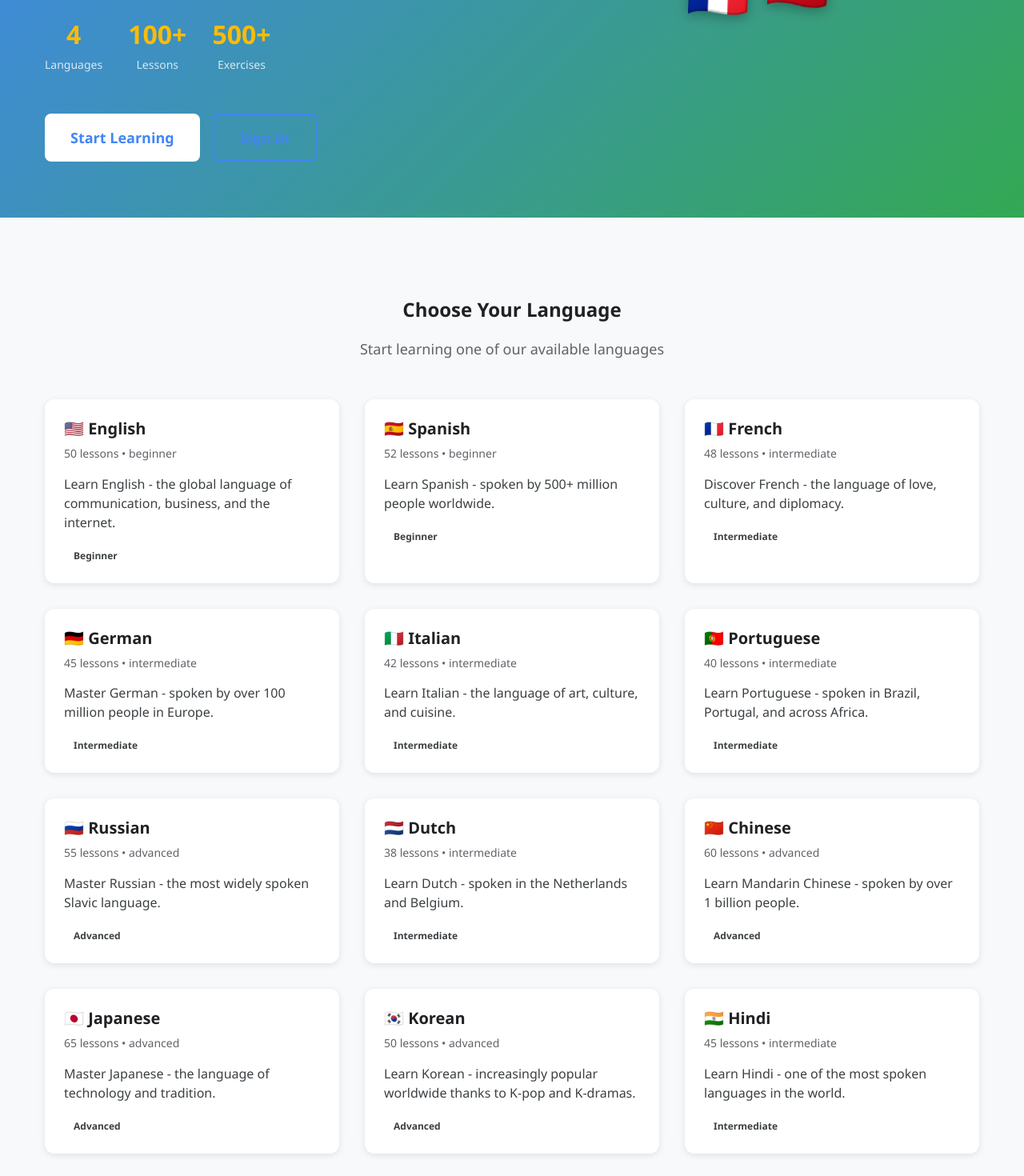
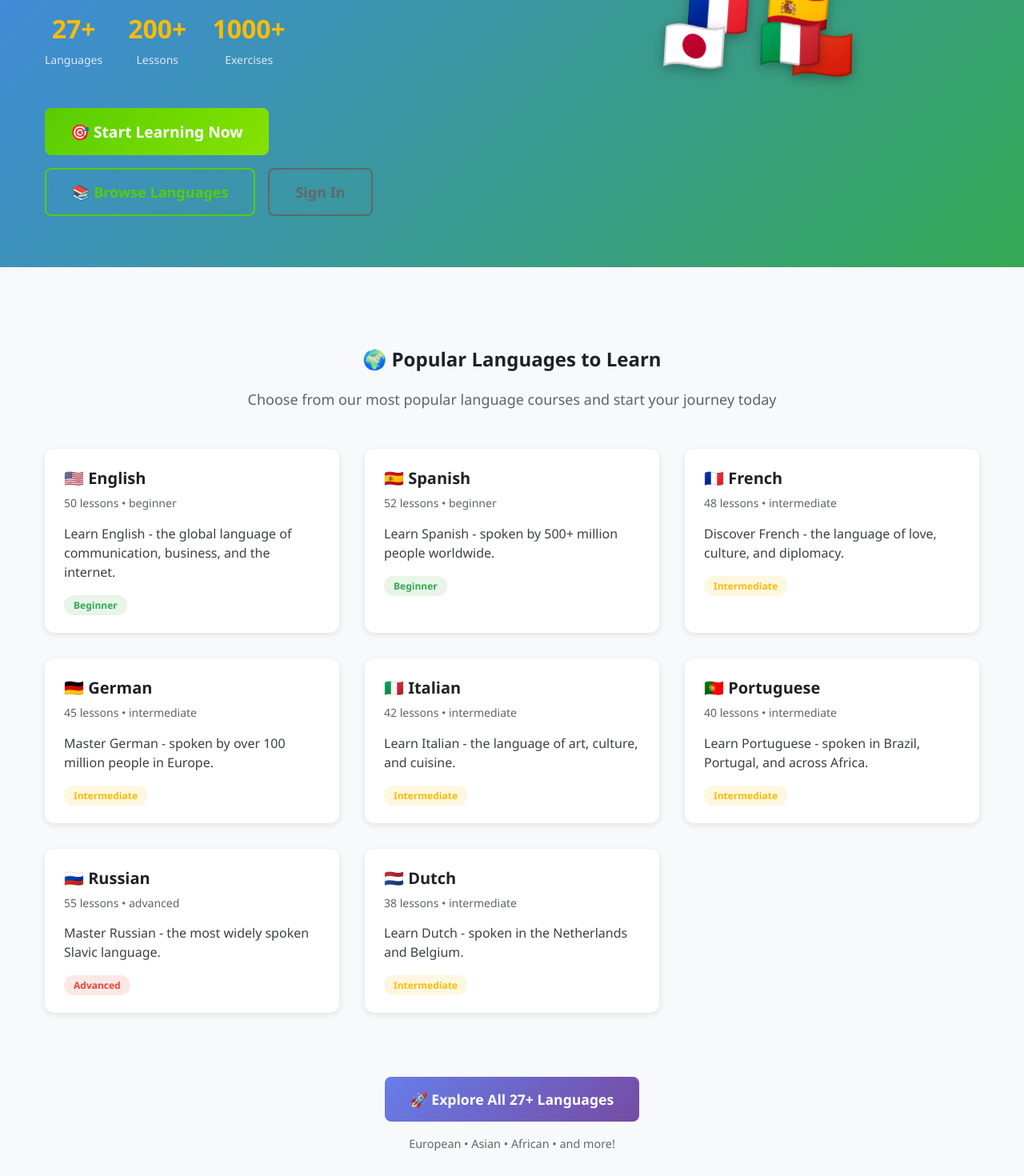
Before and after one commit to FireeF/seminarski-rad-web, a React (Create React App) app: page / in a window 1280 px wide. Shown: the part 420-1890 px from the top of the page at 80% size. Built offline with nearby package versions, Linux system fonts and the light colour scheme.

Commit message:
home page fix

```diff
--- a/src/pages/HomePage.css
+++ b/src/pages/HomePage.css
@@ -138,6 +138,30 @@
   bottom: 20%;
   right: 20%;
   animation-delay: 1.5s;
+}
+
+.floating-lang--5 {
+  top: 60%;
+  left: 10%;
+  animation-delay: 2s;
+}
+
+.floating-lang--6 {
+  top: 60%;
+  right: 10%;
+  animation-delay: 2.5s;
+}
+
+.floating-lang--7 {
+  top: 10%;
+  left: 50%;
+  animation-delay: 3s;
+}
+
+.floating-lang--8 {
+  bottom: 10%;
+  left: 50%;
+  animation-delay: 3.5s;
 }
 
 @keyframes float {
--- a/src/pages/HomePage.tsx
+++ b/src/pages/HomePage.tsx
@@ -44,15 +44,15 @@ const HomePage: React.FC = () => {
 
             <div className="hero__stats">
               <div className="stat">
-                <span className="stat__number">4</span>
+                <span className="stat__number">27+</span>
                 <span className="stat__label">Languages</span>
               </div>
               <div className="stat">
-                <span className="stat__number">100+</span>
+                <span className="stat__number">200+</span>
                 <span className="stat__label">Lessons</span>
               </div>
               <div className="stat">
-                <span className="stat__number">500+</span>
+                <span className="stat__number">1000+</span>
                 <span className="stat__label">Exercises</span>
               </div>
             </div>
@@ -62,8 +62,30 @@ const HomePage: React.FC = () => {
                 size="large"
                 onClick={handleGetStarted}
                 className="hero__cta"
+                style={{
+                  background: 'linear-gradient(135deg, #58cc02, #87e300)',
+                  color: 'white',
+                  border: 'none',
+                  padding: '1rem 2rem',
+                  fontSize: '1.2rem',
+                  fontWeight: 'bold'
+                }}
               >
-                {state.user ? 'Continue Learning' : 'Start Learning'}
+                {state.user ? '🚀 Continue Learning' : '🎯 Start Learning Now'}
+              </Button>
+
+              <Button
+                variant="outline"
+                size="large"
+                onClick={() => navigate('/languages')}
+                style={{
+                  color: '#58cc02',
+                  borderColor: '#58cc02',
+                  borderWidth: '2px',
+                  fontWeight: 'bold'
+                }}
+              >
+                📚 Browse Languages
               </Button>
 
               {!state.user && (
@@ -71,6 +93,10 @@ const HomePage: React.FC = () => {
                   variant="outline"
                   size="large"
                   onClick={() => navigate('/login')}
+                  style={{
+                    color: '#666',
+                    borderColor: '#666'
+                  }}
                 >
                   Sign In
                 </Button>
@@ -84,6 +110,10 @@ const HomePage: React.FC = () => {
               <span className="floating-lang floating-lang--2">🇩🇪</span>
               <span className="floating-lang floating-lang--3">🇫🇷</span>
               <span className="floating-lang floating-lang--4">🇪🇸</span>
+              <span className="floating-lang floating-lang--5">🇯🇵</span>
+              <span className="floating-lang floating-lang--6">🇨🇳</span>
+              <span className="floating-lang floating-lang--7">🇰🇷</span>
+              <span className="floating-lang floating-lang--8">🇮🇹</span>
             </div>
           </div>
         </div>
@@ -133,13 +163,13 @@ const HomePage: React.FC = () => {
       {/* Languages Section */}
       <section className="languages-preview">
         <div className="container">
-          <h2>Choose Your Language</h2>
+          <h2>🌍 Popular Languages to Learn</h2>
           <p className="section-subtitle">
-            Start learning one of our available languages
+            Choose from our most popular language courses and start your journey today
           </p>
 
           <div className="languages-grid">
-            {mockLanguages.map((language) => (
+            {mockLanguages.slice(0, 8).map((language) => (
               <Card
                 key={language.id}
                 title={`${language.flag} ${language.name}`}
@@ -150,7 +180,7 @@ const HomePage: React.FC = () => {
               >
                 <p>{language.description}</p>
                 <div className="language-stats">
-                  <span className="difficulty-badge difficulty-badge--{language.difficulty}">
+                  <span className={`difficulty-badge difficulty-badge--${language.difficulty}`}>
                     {language.difficulty}
                   </span>
                 </div>
@@ -160,11 +190,27 @@ const HomePage: React.FC = () => {
 
           <div className="languages-cta">
             <Button
-              variant="outline"
+              size="large"
               onClick={() => navigate('/languages')}
+              style={{
+                background: 'linear-gradient(135deg, #667eea 0%, #764ba2 100%)',
+                color: 'white',
+                padding: '1rem 2rem',
+                fontSize: '1.1rem',
+                fontWeight: 'bold',
+                border: 'none',
+                marginTop: '2rem'
+              }}
             >
-              View All Languages
+              🚀 Explore All 27+ Languages
             </Button>
+            <p style={{
+              marginTop: '1rem',
+              color: '#666',
+              fontSize: '0.9rem'
+            }}>
+              European • Asian • African • and more!
+            </p>
           </div>
         </div>
       </section>
```
